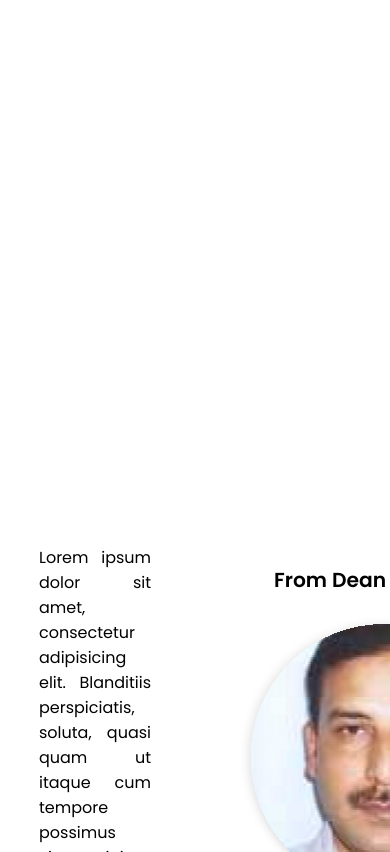
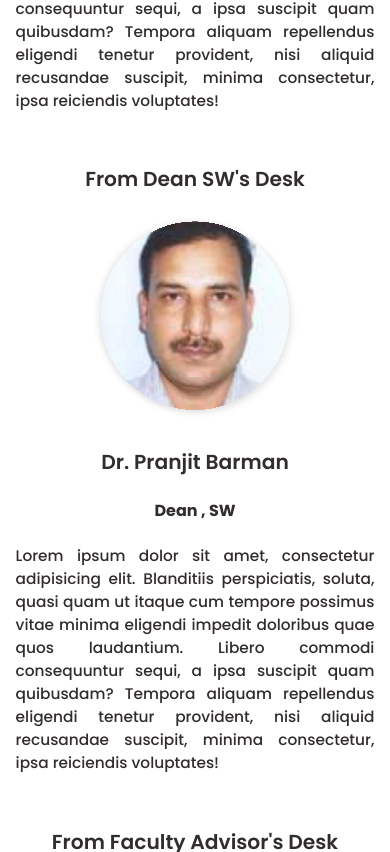
Before and after one commit to parthaxntn/Eco-club-website, a React (Create React App) app: page /team in a window 390 px wide. Shown: the part 972-1824 px from the top of the page. Built offline with nearby package versions, Linux system fonts and the light colour scheme.

Commit message:
Team page responsiveness added

```diff
--- a/src/components/Team/TeamWords/TeamWords.css
+++ b/src/components/Team/TeamWords/TeamWords.css
@@ -1,7 +1,8 @@
 .containerT{
-    margin-top: 7em;
+    margin-top: 6em;
     margin-left: 10%;
     margin-right: 10%;
+    color: rgb(50, 45, 45);
 }
 
 .container1{
@@ -63,3 +64,90 @@
     align-items: center;
     justify-content: center;
 }
+
+@media (max-width: 700px) {
+    .containerT{
+        margin-top: 3.5em;
+        margin-left: 7%;
+        margin-right: 7%;
+    }
+    .container1{
+        gap: 2.5em;
+    }
+    .container2{
+        gap: 2.5em;
+    }
+    .container3{
+        gap: 2.5em;
+    }
+}
+
+@media (max-width: 600px) {
+    .containerT{
+        margin-left: 4%;
+        margin-right: 4%;
+    }
+    .container1{
+        gap: 0em;
+    }
+    .container2{
+        gap: 0em;
+    }
+    .container3{
+        gap: 0em;
+    }
+    .container1-left> img{
+        width: 15em;
+    }
+    .container2-right> img{
+        width: 15em;
+    }
+    .container3-left> img{
+        width: 15em;
+    }
+}
+
+@media (max-width: 530px) {
+    .container1{
+        display: flex;
+        flex-direction: column;
+        text-align: center;
+        justify-content: center;
+        align-items: center;
+    }
+    .container2{
+        display: flex;
+        flex-direction:column-reverse;
+        text-align: center;
+        justify-content: center;
+        align-items: center;
+    }
+    .container3{
+        display: flex;
+        flex-direction: column;
+        text-align: center;
+        justify-content: center;
+        align-items: center;
+    }
+}
+
+@media (max-width: 460px) {
+    .container1-left> img{
+        width: 13em;
+    }
+    .container1-right{
+        font-size: .96rem;
+    }
+    .container2-right> img{
+        width: 13em;
+    }
+    .container2-left{
+        font-size: .96rem;
+    }
+    .container3-left> img{
+        width: 13em;
+    }
+    .container3-right{
+        font-size: .96rem;
+    }
+}
--- a/src/components/Team/TeamWords/TeamWords.js
+++ b/src/components/Team/TeamWords/TeamWords.js
@@ -15,7 +15,7 @@ const TeamWords = () => {
                     <h4 id="designation1">Director , NIT SILCHAR</h4>
                 </div>
 
-                <div className="container1-right">
+                <div className="container1-right" style={{"fontWeight" :'500'}}>
                     Lorem ipsum dolor sit amet, consectetur adipisicing elit. Blanditiis perspiciatis, soluta, quasi quam ut
                     itaque cum tempore possimus vitae minima eligendi impedit doloribus quae quos laudantium. Libero commodi
                     consequuntur sequi, a ipsa suscipit quam quibusdam? Tempora aliquam repellendus eligendi tenetur
@@ -24,7 +24,7 @@ const TeamWords = () => {
             </div>
 
             <div className="container2">
-                <div className="container2-left">
+                <div className="container2-left"  style={{"fontWeight" :'500'}}>
                     Lorem ipsum dolor sit amet, consectetur adipisicing elit. Blanditiis perspiciatis, soluta, quasi quam ut
                     itaque cum tempore possimus vitae minima eligendi impedit doloribus quae quos laudantium. Libero commodi
                     consequuntur sequi, a ipsa suscipit quam quibusdam? Tempora aliquam repellendus eligendi tenetur
@@ -47,7 +47,7 @@ const TeamWords = () => {
                     <h4 id="designation1"> Faculty Advsior</h4>
                 </div>
 
-                <div className="container3-right">
+                <div className="container3-right"  style={{"fontWeight" :'500'}}>
                     Lorem ipsum dolor sit amet, consectetur adipisicing elit. Blanditiis perspiciatis, soluta, quasi quam ut
                     itaque cum tempore possimus vitae minima eligendi impedit doloribus quae quos laudantium. Libero commodi
                     consequuntur sequi, a ipsa suscipit quam quibusdam? Tempora aliquam repellendus eligendi tenetur
```
